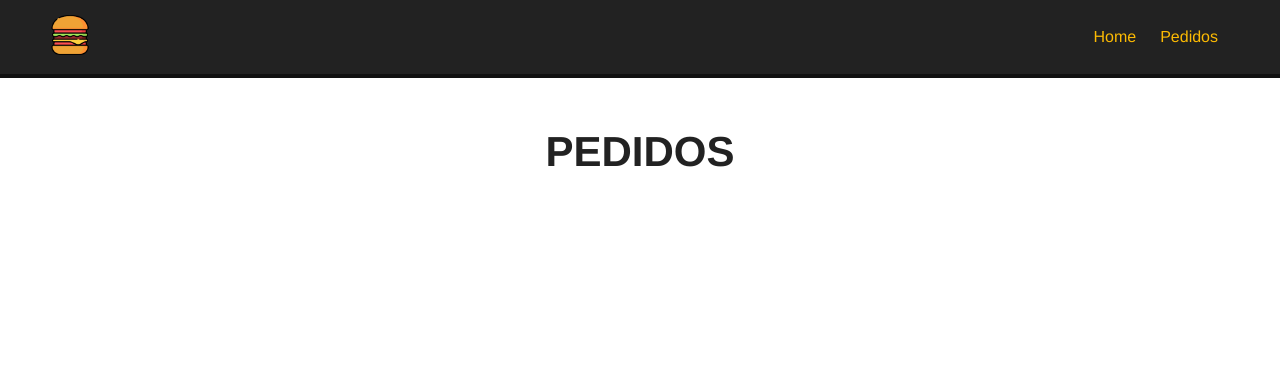
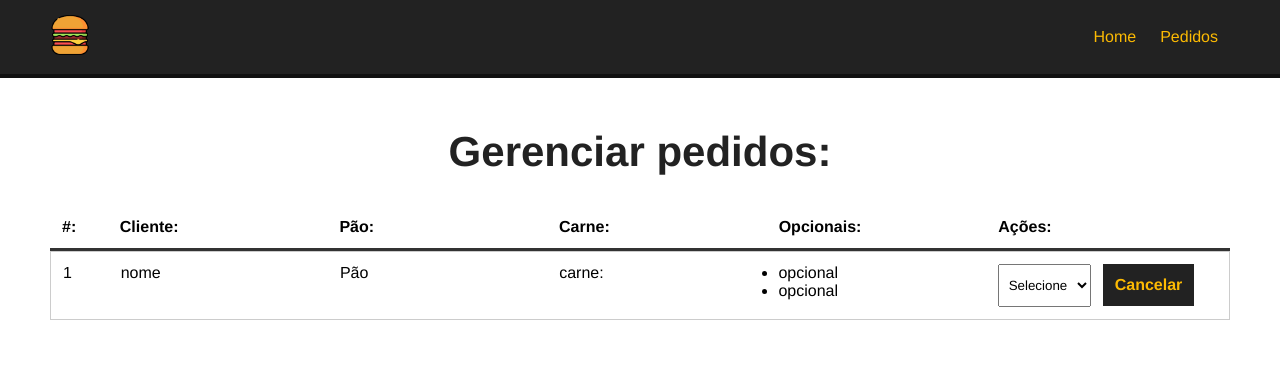
Before and after one commit to ThiagoHenriquesPessoa/SiteBurg, a Vue app: page /pedidos in a window 1280 px wide. Shown: the top 370 px of the page. Built offline with nearby package versions, Linux system fonts and the light colour scheme.

Commit message:
Criando e estilizando a dashboard

```diff
--- /dev/null
+++ b/src/components/DashboardComponente.vue
@@ -0,0 +1,97 @@
+<template>
+    <div id="burger-table">
+        <div>
+            <div id="burger-table-heading">
+                <div class="order-id">#:</div>
+                <div>Cliente:</div>
+                <div>Pão:</div>
+                <div>Carne:</div>
+                <div>Opcionais:</div>
+                <div>Ações:</div>
+            </div>
+        </div>
+        <div id="burger-table-rows">
+            <div class="burger-table-row">
+                <div class="order-number">1</div>
+                <div>nome</div>
+                <div>Pão</div>
+                <div>carne:</div>
+                <div>
+                    <ul>
+                        <li>opcional</li>
+                        <li>opcional</li>
+                    </ul>
+                </div>
+                <div>
+                    <select name="status" class="status">
+                        <option value="">Selecione</option>
+                    </select>
+                    <button class="delete-btn">Cancelar</button>
+                </div>
+            </div>
+        </div>
+    </div>
+</template>
+
+<script>
+export default {
+    name: 'DashboardComponente'
+}
+</script>
+
+<style scoped>
+#burger-table{
+    max-width: 1200px;
+    margin: 0 auto;
+}
+
+#burger-table-heading,
+#burger-table-rows,
+.burger-table-row{
+    display: flex;
+    flex-wrap: wrap;
+}
+
+#burger-table-heading{
+    font-weight: bold;
+    padding: 12px;
+    border-bottom: 3px solid #333;
+}
+
+#burger-table-heading div,
+.burger-table-row div {
+    width: 19%;
+}
+
+.burger-table-row {
+    width: 100%;
+    padding: 12px;
+    border: 1px solid #ccc;
+}
+
+#burger-table-heading .order-id,
+.burger-table-row .order-number {
+width: 5%;
+}
+
+select {
+    padding: 12px 6px;
+    margin-right: 12px;
+}
+.delete-btn{
+    background-color: #222;
+    color: #fcba03;
+    font-weight: bold;
+    border: 2px solid #222;
+    padding: 10px;
+    font-size: 16px;
+    margin: 0 auto;
+    cursor: pointer;
+    transition: .5s;
+}
+
+.delete-btn:hover{
+    background-color: transparent;
+    color: #222;
+}
+</style>
--- a/src/views/PedidosView.vue
+++ b/src/views/PedidosView.vue
@@ -1,5 +1,17 @@
 <template>
   <div class="main-container">
-    <h1>PEDIDOS</h1>
+    <h1>Gerenciar pedidos:</h1>
+    <DashboardComponente/>
   </div>
 </template>
+
+<script>
+import DashboardComponente from '@/components/DashboardComponente.vue'
+
+export default {
+  name: "PedidosView",
+  components: {
+    DashboardComponente
+  }
+}
+</script>
```
